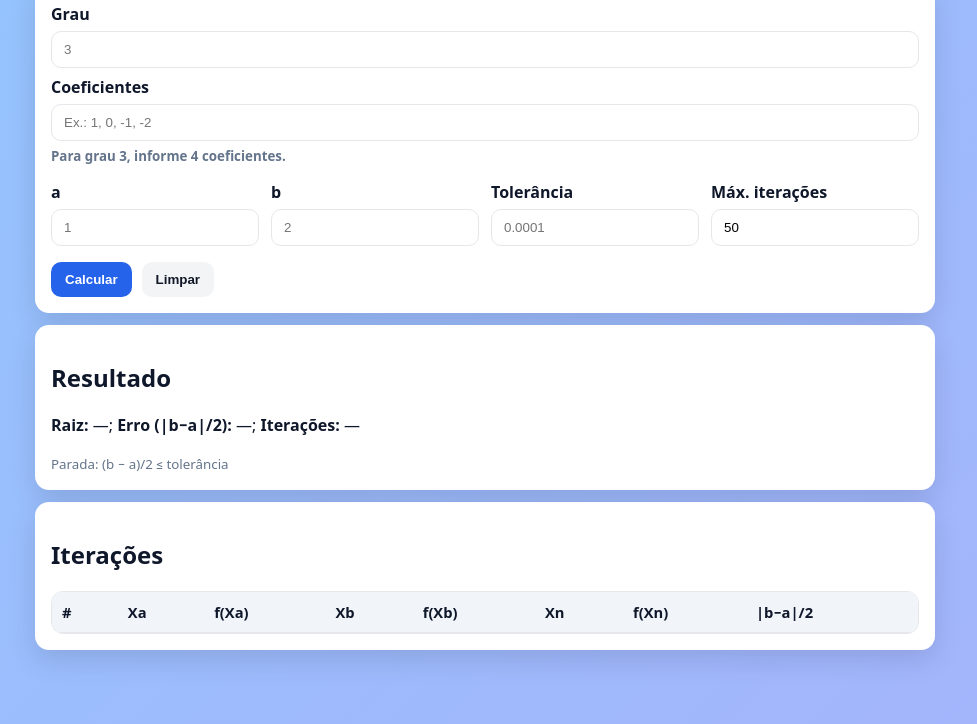
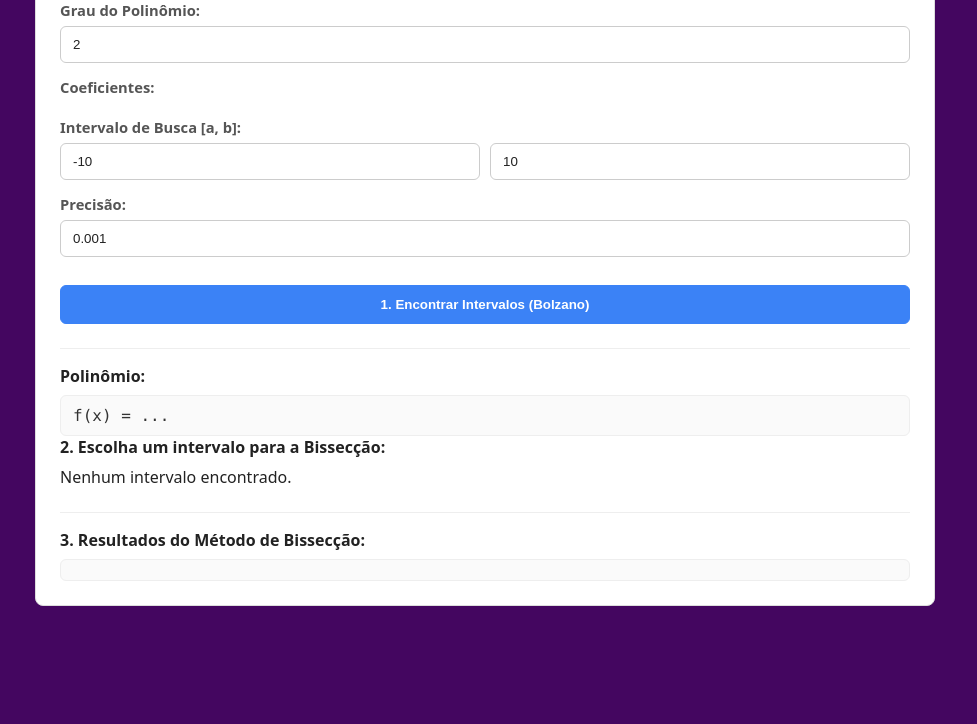
Before and after one commit to danilbalistero/Calculo-Numerico, a plain HTML site: page index.html in a window 1280 px wide. Shown: the part 104-828 px from the top of the page, without its empty margins (155-1132 px from the left). After the commit the page ends 800 px from the top, so only its background shows below. Drawn offline with Linux system fonts and the light colour scheme; a script that the page names is missing.

Commit message:
alterando layout

```diff
--- a/index.html
+++ b/index.html
@@ -1,80 +1,67 @@
 <!DOCTYPE html>
 <html lang="pt-BR">
-
 <head>
   <meta charset="UTF-8" />
-  <meta name="viewport" content="width=device-width, initial-scale=1" />
-  <title>Bisseção</title>
-  <link rel="stylesheet" href="style.css" />
+  <meta name="viewport" content="width=device-width, initial-scale=1.0"/>
+  <title>Calculadora de Raízes Polinomiais</title>
+  <link rel="stylesheet" href="style.css"/>
 </head>
+<body>
+  <div class="container">
+    <h1>Calculadora de Raízes</h1>
 
-<body>
-  <main class="box">
-    <h1>Método da Bisseção</h1>
+    <div class="input-group">
+      <label for="grau">Grau do Polinômio:</label>
+      <input type="number" id="grau" value="2" min="1"/>
+    </div>
 
-    <form id="frm" class="card">
-      <label>Grau
-        <input id="grau" type="number" min="0" placeholder="3" required>
-      </label>
+    <div class="input-group">
+      <label>Coeficientes:</label>
+      <div id="coeficientes-container" class="coef-inputs"></div>
+    </div>
 
-      <label>Coeficientes
-        <input id="coef" type="text" placeholder="Ex.: 1, 0, -1, -2" required>
-        <small>Para grau 3, informe 4 coeficientes.</small>
-      </label>
+    <div class="input-group">
+      <label for="limite-a">Intervalo de Busca [a, b]:</label>
+      <div class="grid-2">
+        <input type="number" id="limite-a" value="-10" step="0.1"/>
+        <input type="number" id="limite-b" value="10" step="0.1"/>
+      </div>
+    </div>
 
-      <div class="grid">
-        <label>a
-          <input id="a" type="number" step="any" min="-1000" max="1000" placeholder="1" required>
-        </label>
-        <label>b
-          <input id="b" type="number" step="any" min="-1000" max="1000" placeholder="2" required>
-        </label>
-        <label>Tolerância
-          <input id="tol" type="number" step="any" placeholder="0.0001" required>
-        </label>
-        <label>Máx. iterações
-          <input id="maxit" type="number" min="1" value="50" required>
-        </label>
-      </div>
+    <div class="input-group">
+      <label for="erro">Precisão:</label>
+      <input type="number" id="erro" value="0.001" step="0.0001" min="0"/>
+    </div>
 
-      <div class="actions">
-        <button class="btn" type="submit">Calcular</button>
-        <button class="btn ghost" type="button" id="limpar">Limpar</button>
-      </div>
-    </form>
+    <button id="btn-encontrar" class="action-btn">1. Encontrar Intervalos (Bolzano)</button>
 
-    <section class="card">
-      <h2>Resultado</h2>
-      <p><b>Raiz:</b> <span id="raiz">—</span>;
-        <b>Erro (|b−a|/2):</b> <span id="erro">—</span>;
-        <b>Iterações:</b> <span id="iter">—</span>
-      </p>
-      <small>Parada: (b − a)/2 ≤ tolerância</small>
-    </section>
+    <div class="results">
+      <h2>Polinômio:</h2>
+      <p id="polinomio-display">f(x) = ...</p>
 
-    <section class="card">
-      <h2>Iterações</h2>
-      <div class="table">
-        <table>
-          <thead>
-            <tr>
-              <th>#</th>
-              <th>Xa</th>
-              <th>f(Xa)</th>
-              <th>Xb</th>
-              <th>f(Xb)</th>
-              <th>Xn</th>
-              <th>f(Xn)</th>
-              <th>|b−a|/2</th>
-            </tr>
-          </thead>
-          <tbody id="tb"></tbody>
-        </table>
-      </div>
-    </section>
-  </main>
+      <h2>2. Escolha um intervalo para a Bissecção:</h2>
+      <div id="intervalos-encontrados">Nenhum intervalo encontrado.</div>
+    </div>
+
+    <div class="results">
+      <h2>3. Resultados do Método de Bissecção:</h2>
+      <p id="raiz-final"></p>
+      <table id="tabela-bisseccao" style="display:none;">
+        <thead>
+          <tr>
+            <th>Iteração</th>
+            <th>a</th>
+            <th>b</th>
+            <th>x</th>
+            <th>f(x)</th>
+          </tr>
+        </thead>
+        <tbody></tbody>
+      </table>
+      <div id="log-final"></div>
+    </div>
+  </div>
 
   <script src="script.js"></script>
 </body>
-
 </html>
--- a/style.css
+++ b/style.css
@@ -1,131 +1,157 @@
-:root {
-    --bg1: #93c5fd;
-    --bg2: #a5b4fc;
-    --card: #fff;
-    --ink: #0f172a;
-    --muted: #64748b;
-    --brand: #2563eb;
-    --shadow: 0 10px 28px rgba(2, 6, 23, .12);
-    --r: 14px;
+* { margin: 0; padding: 0; box-sizing: border-box; }
+
+body {
+  font-family: system-ui, -apple-system, "Segoe UI", Roboto, Arial, sans-serif;
+  background: #440660;
+  color: #222;
+  min-height: 100vh;
+  padding: 20px;
+  display: flex;
+  justify-content: center;
+  align-items: flex-start;
 }
 
-* {
-    box-sizing: border-box
-}
-
-html,
-body {
-    margin: 0
-}
-
-body {
-    min-height: 100svh;
-    font-family: system-ui, Segoe UI, Roboto, Arial, sans-serif;
-    background: linear-gradient(135deg, var(--bg1), var(--bg2));
-    color: var(--ink);
-}
-
-.box {
-    width: min(900px, 94vw);
-    margin: 28px auto 40px
+.container {
+  width: 100%;
+  max-width: 900px;
+  background: #fff;
+  border: 1px solid #ddd;
+  border-radius: 8px;
+  padding: 24px;
 }
 
 h1 {
-    color: #fff;
-    margin: 0 0 12px
+  text-align: center;
+  font-weight: 700;
+  margin-bottom: 16px;
 }
 
-.card {
-    background: var(--card);
-    padding: 16px;
-    border-radius: var(--r);
-    box-shadow: var(--shadow);
-    margin: 12px 0
+.results {
+  margin-top: 24px;
+  padding-top: 16px;
+  border-top: 1px solid #eee;
 }
 
-label {
-    display: flex;
-    flex-direction: column;
-    gap: 6px;
-    margin: 8px 0;
-    font-weight: 600
+.results h2 {
+  font-size: 1rem;
+  margin-bottom: 8px;
+  font-weight: 600;
 }
 
-small {
-    color: var(--muted)
+.input-group { margin-bottom: 14px; }
+
+label {
+  display: block;
+  margin-bottom: 6px;
+  color: #555;
+  font-weight: 600;
+  font-size: 0.92rem;
 }
 
-input {
-    padding: 10px 12px;
-    border: 1px solid #e5e7eb;
-    border-radius: 10px;
-    outline: none
+.grid-2 {
+  display: grid;
+  grid-template-columns: 1fr 1fr;
+  gap: 10px;
 }
 
-input:focus {
-    border-color: var(--brand);
-    box-shadow: 0 0 0 3px rgba(37, 99, 235, .18)
+input[type="number"] {
+  width: 100%;
+  padding: 10px 12px;
+  border: 1px solid #ccc;
+  border-radius: 6px;
+  background: #fff;
+  color: #222;
+  outline: none;
 }
 
-.grid {
-    display: grid;
-    grid-template-columns: repeat(4, 1fr);
-    gap: 12px
+input[type="number"]:focus {
+  border-color: #3b82f6;
+  box-shadow: 0 0 0 2px rgba(59,130,246,.2);
 }
 
-.actions {
-    display: flex;
-    gap: 10px;
-    margin-top: 8px
+.coef-inputs { display: grid; gap: 8px; }
+
+.coef-item {
+  display: flex;
+  align-items: center;
+  gap: 10px;
+  background: #fff;
+  border: 1px solid #eee;
+  padding: 8px 10px;
+  border-radius: 6px;
 }
 
-.btn {
-    background: var(--brand);
-    color: #fff;
-    border: 0;
-    padding: 10px 14px;
-    border-radius: 10px;
-    font-weight: 700;
-    cursor: pointer
+.coef-label {
+  width: 70px;
+  text-align: right;
+  font-family: Consolas, "Liberation Mono", Menlo, monospace;
+  color: #666;
+  font-size: .92rem;
 }
 
-.btn.ghost {
-    background: #f3f4f6;
-    color: #111827
+.action-btn,
+.interval-btn {
+  padding: 11px 14px;
+  border-radius: 6px;
+  border: 1px solid #3b82f6;
+  background: #3b82f6;
+  color: #fff;
+  font-weight: 600;
+  cursor: pointer;
 }
 
-.table {
-    overflow: auto;
-    border: 1px solid #e5e7eb;
-    border-radius: 12px
+.action-btn { width: 100%; margin-top: 14px; }
+
+.action-btn:hover,
+.interval-btn:hover { background: #316fcd; border-color: #316fcd; }
+
+.interval-btn {
+  background: #fff;
+  color: #3b82f6;
+  border-color: #3b82f6;
+}
+.interval-btn:hover {
+  background: #eaf2ff;
 }
 
-table {
-    width: 100%;
-    border-collapse: collapse;
-    min-width: 760px
+#polinomio-display,
+#log-final {
+  background: #fafafa;
+  border: 1px solid #eee;
+  padding: 10px 12px;
+  border-radius: 6px;
+  font-family: Consolas, "Liberation Mono", Menlo, monospace;
+  color: #333;
 }
 
-thead th {
-    background: #f1f5f9;
-    text-align: left;
-    padding: 10px;
-    border-bottom: 1px solid #e5e7eb;
-    font-size: .92rem;
-    position: sticky;
-    top: 0
+#intervalos-encontrados {
+  display: flex;
+  flex-wrap: wrap;
+  gap: 8px;
+  margin-bottom: 10px;
 }
 
-tbody td {
-    padding: 10px;
-    border-bottom: 1px solid #eef2f7;
-    font-family: ui-monospace, Menlo, Consolas, monospace
+#tabela-bisseccao {
+  width: 100%;
+  border-collapse: collapse;
+  margin-top: 10px;
+  border: 1px solid #eee;
 }
 
-tbody tr:nth-child(even) {
-    background: #fafcff
+#tabela-bisseccao th,
+#tabela-bisseccao td {
+  padding: 8px 10px;
+  text-align: center;
+  border: 1px solid #eee;
 }
 
-tbody tr:hover {
-    background: #eef6ff
+#tabela-bisseccao thead th {
+  background: #f3f4f6;
+  color: #555;
+  font-weight: 700;
 }
+
+@media (max-width: 640px) {
+  .grid-2 { grid-template-columns: 1fr; }
+  .coef-label { width: 60px; }
+}
```
